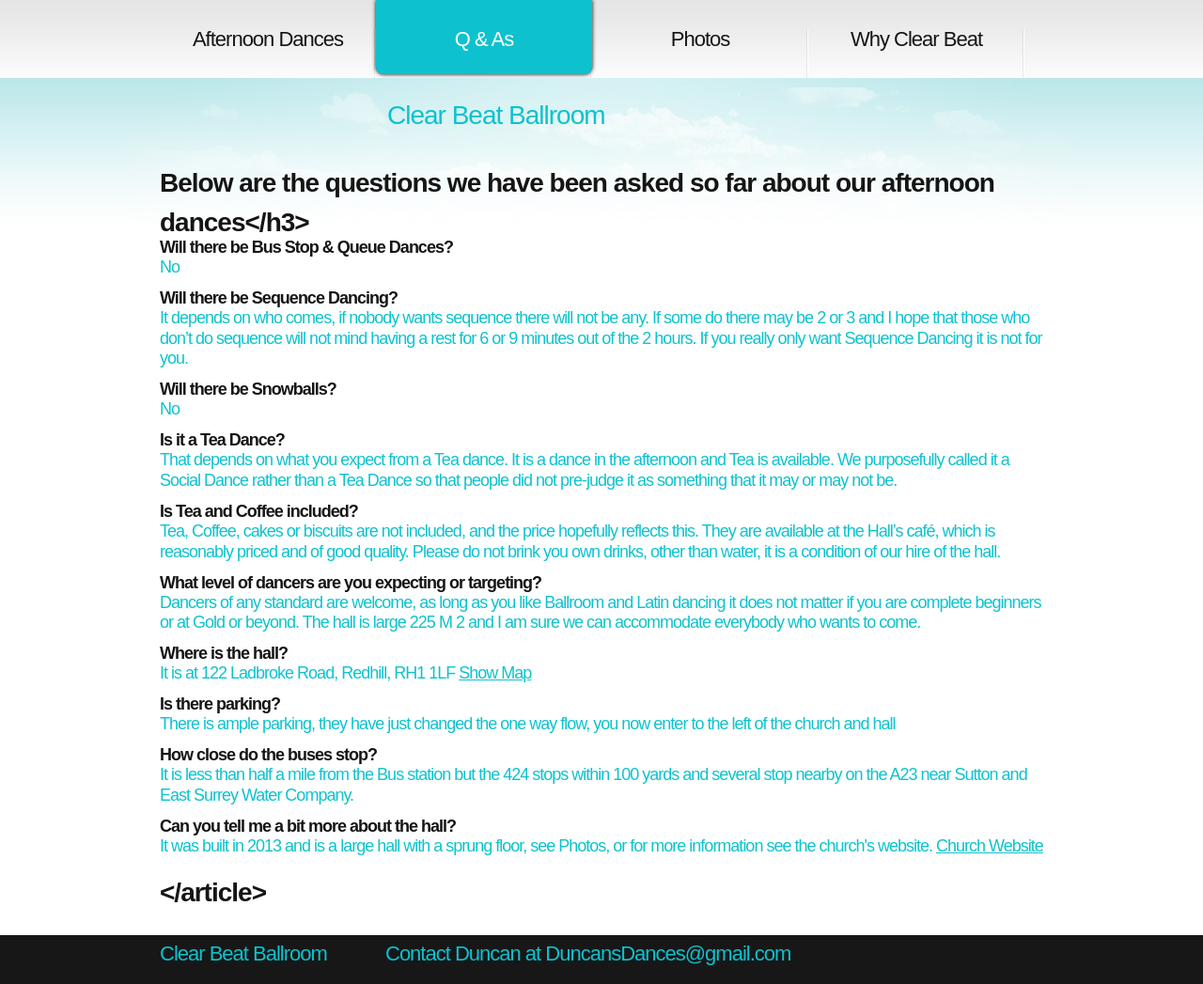
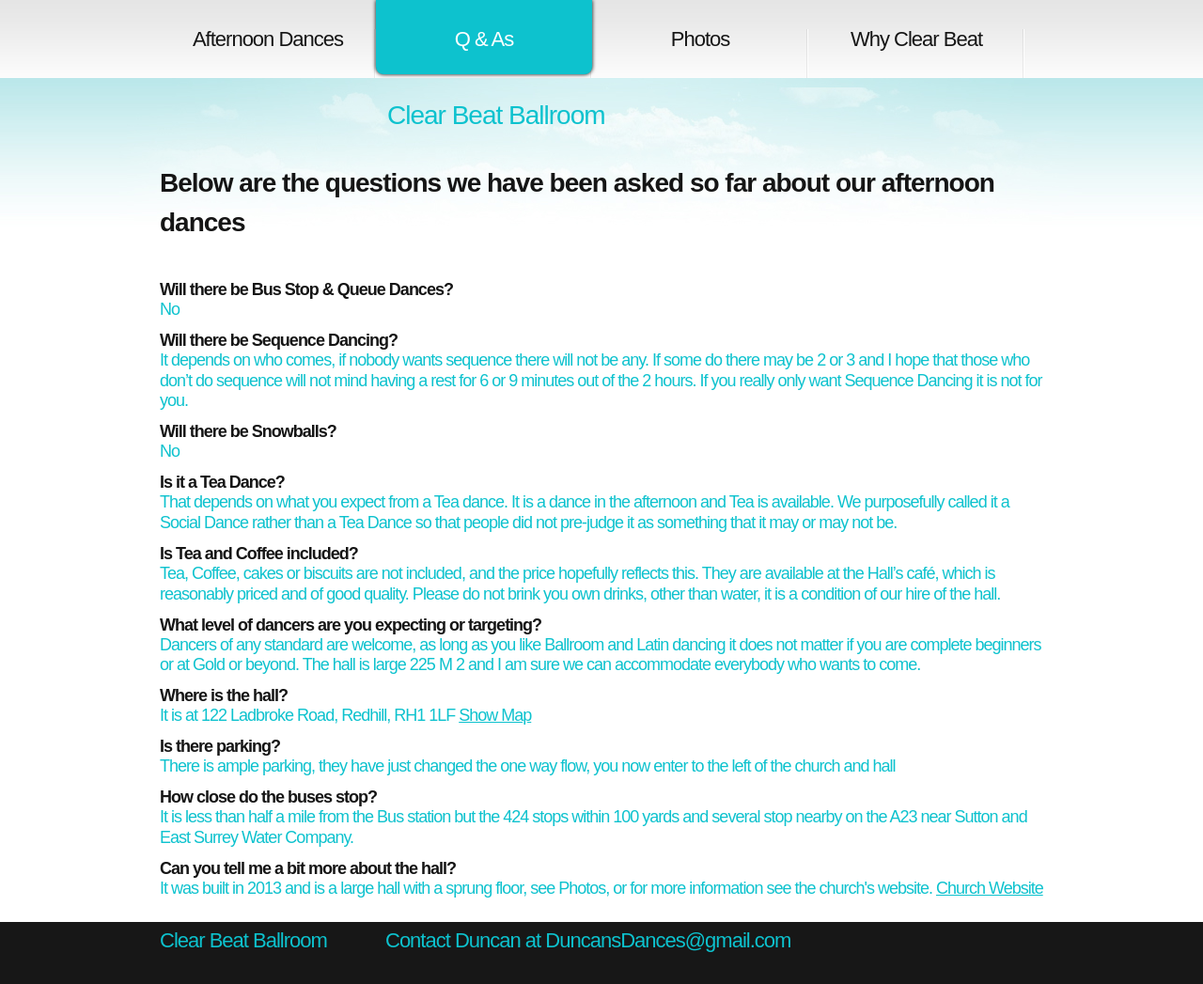
Before and after one commit to ramsayd/duncansdances, a Jekyll site: the page built from 30_QandA.md, in a window 1280 px wide. Shown: the whole page at 94% size. Built offline with Jekyll 4.4.1, drawn with Linux system fonts in a browser that asks for light colours.

Commit message:
Update 30_QandA.md

```diff
--- a/30_QandA.md
+++ b/30_QandA.md
@@ -8,7 +8,7 @@
 
 
 <article class="grid_12 Visible">
-<h3><strong>Below are the questions we have been asked so far about our afternoon dances</h3>
+<h3 class="padded-bottom"><strong>Below are the questions we have been asked so far about our afternoon dances</strong></h3>
 <h5><strong>Will there be Bus Stop & Queue Dances?</strong></h5>
 <h6>No</h6>
 <h5><strong>Will there be Sequence Dancing?</strong></h5>
```
